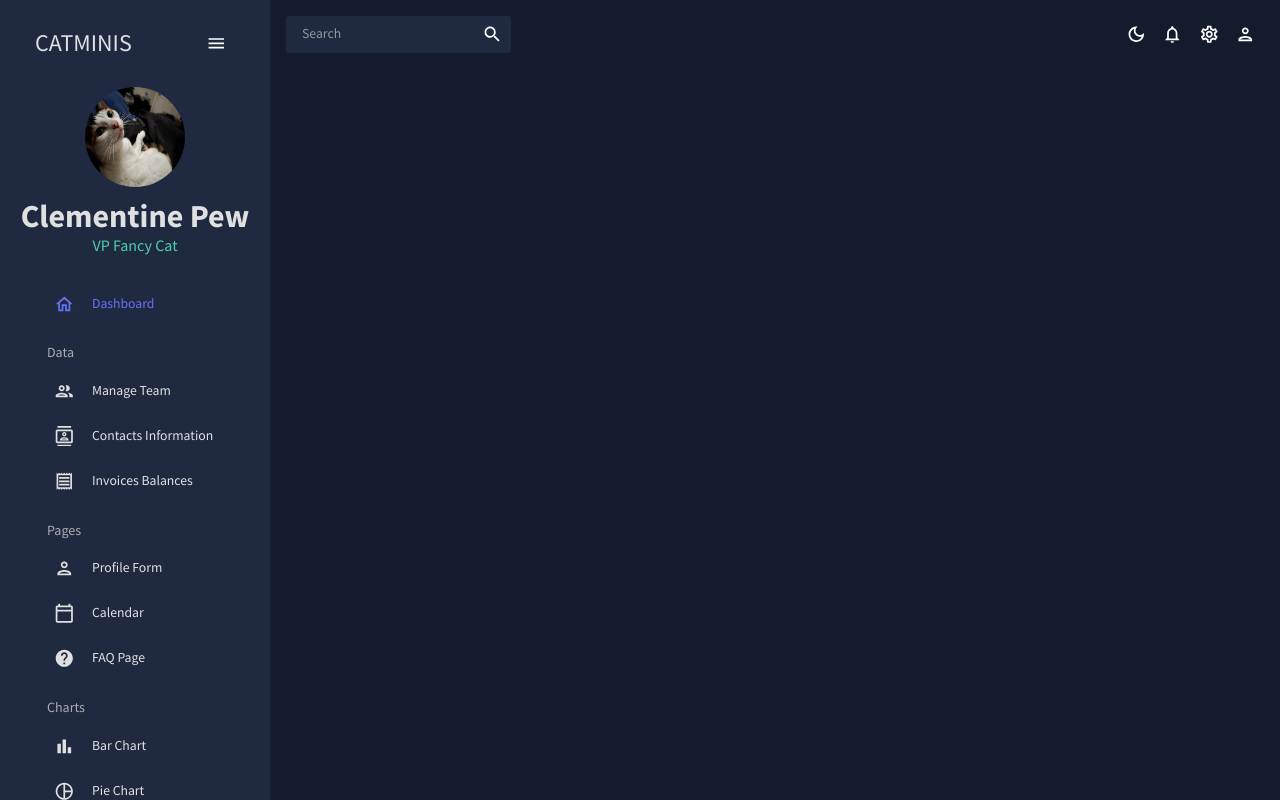
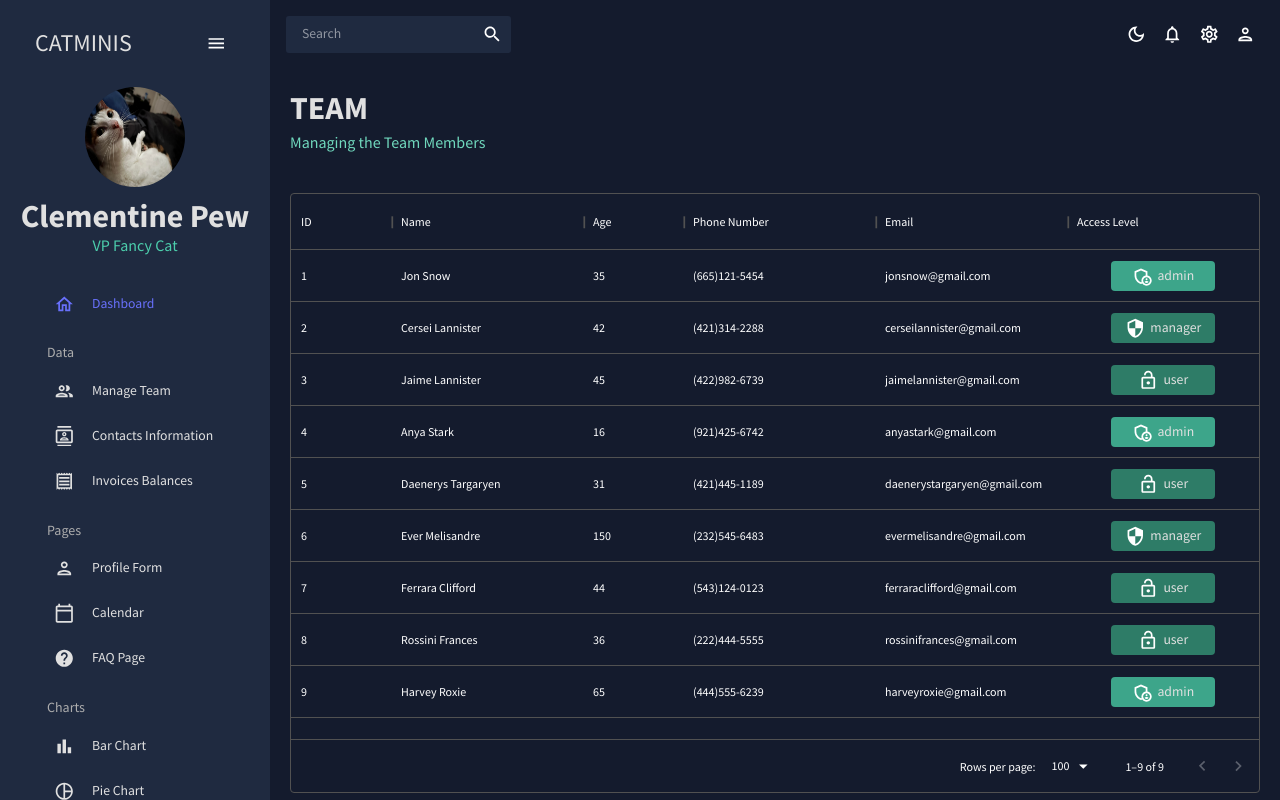
Before and after one commit to eden-brekke/react-admin-practice, a React (Create React App) app: page /team in a window 1280 px wide. Built offline with nearby package versions, Linux system fonts and the light colour scheme.

Commit message:
got mock team data rendering in a data grid

```diff
--- a/src/App.js
+++ b/src/App.js
@@ -5,7 +5,7 @@
 import Topbar from './scenes/global/Topbar';
 import Sidebar from './scenes/global/Sidebar';
 import Dashboard from './scenes/dashboard';
-// import Team from './scenes/team';
+import Team from './scenes/team';
 // import Invoices from './scenes/invoices';
 // import Contacts from './scenes/contacts';
 // import Bar from './scenes/bar';
@@ -31,7 +31,7 @@
             <Topbar />
             <Routes>
               <Route path='/' element={<Dashboard />} />
-              {/* <Route path='/team' element={<Team />} /> */}
+              <Route path='/team' element={<Team />} />
               {/* <Route path='/contacts' element={<Contacts />} /> */}
               {/* <Route path='/invoices' element={<Invoices />} /> */}
               {/* <Route path='/form' element={<Form />} /> */}
--- a/src/scenes/team/index.jsx
+++ b/src/scenes/team/index.jsx
@@ -1,9 +1,88 @@
-import React from 'react'
+import React from "react";
+import { Typography, Box, useTheme } from "@mui/material";
+import { DataGrid } from "@mui/x-data-grid";
+import { tokens } from "../../theme";
+import { mockDataTeam } from "../../data/mockData"; // irl you'd be using API calls but for this purpose we're using mock data
+import AdminPanelSettingsOutlinedIcon from "@mui/icons-material/AdminPanelSettingsOutlined";
+import LockOpenOutlinedIcon from "@mui/icons-material/LockOpenOutlined";
+import SecurityOutlinedIcon from "@mui/icons-material/SecurityOutlined";
+import Header from "../../components/Header";
 
-const index = () => {
+const Team = () => {
+  const theme = useTheme();
+  const colors = tokens(theme.palette.mode);
+
+  const columns = [
+    {
+      field: "id",
+      headerName: "ID" },
+    {
+      field: "name",
+      headerName: "Name",
+      flex: 1,
+      cellClassName: "name-column--cell",
+    },
+    {
+      field: "age",
+      headerName: "Age",
+      type: "number",
+      headerAlign: "left",
+      align: "left",
+    },
+    {
+      field: "phone",
+      headerName: "Phone Number",
+      flex: 1
+    },
+    {
+      field: "email",
+      headerName: "Email",
+      flex: 1,
+    },
+    {
+      field: "access",
+      headerName: "Access Level",
+      flex: 1,
+      renderCell: ({row:{access}}) => {
+        return (
+          <Box
+            width='60%'
+            m='0 auto'
+            p='5px'
+            display='flex'
+            justifyContent='center'
+            backgroundColor={
+              access === 'admin' ? colors.greenAccent[600] : colors.greenAccent[700]
+            }
+            borderRadius='4px'
+          >
+            {access === 'admin' && <AdminPanelSettingsOutlinedIcon/>}
+            {access === 'manager' && <SecurityOutlinedIcon/>}
+            {access === 'user' && <LockOpenOutlinedIcon/>}
+            <Typography
+              color={colors.grey[100]}
+              sx={{
+                ml:'5px'
+              }}
+            >
+              {access}
+            </Typography>
+          </Box>
+        )
+      }
+    },
+  ];
   return (
-    <div>index</div>
-  )
-}
+    <Box m='20px'>
+      <Header title="TEAM" subtitle="Managing the Team Members" />
+      <Box
+        m='40px 0 0 0'
+        height="75vh"
+      >
+        <DataGrid rows={mockDataTeam} columns={columns} />
+      </Box>
+    </Box>
+  );
+};
 
-export default index
+export default Team;
```
